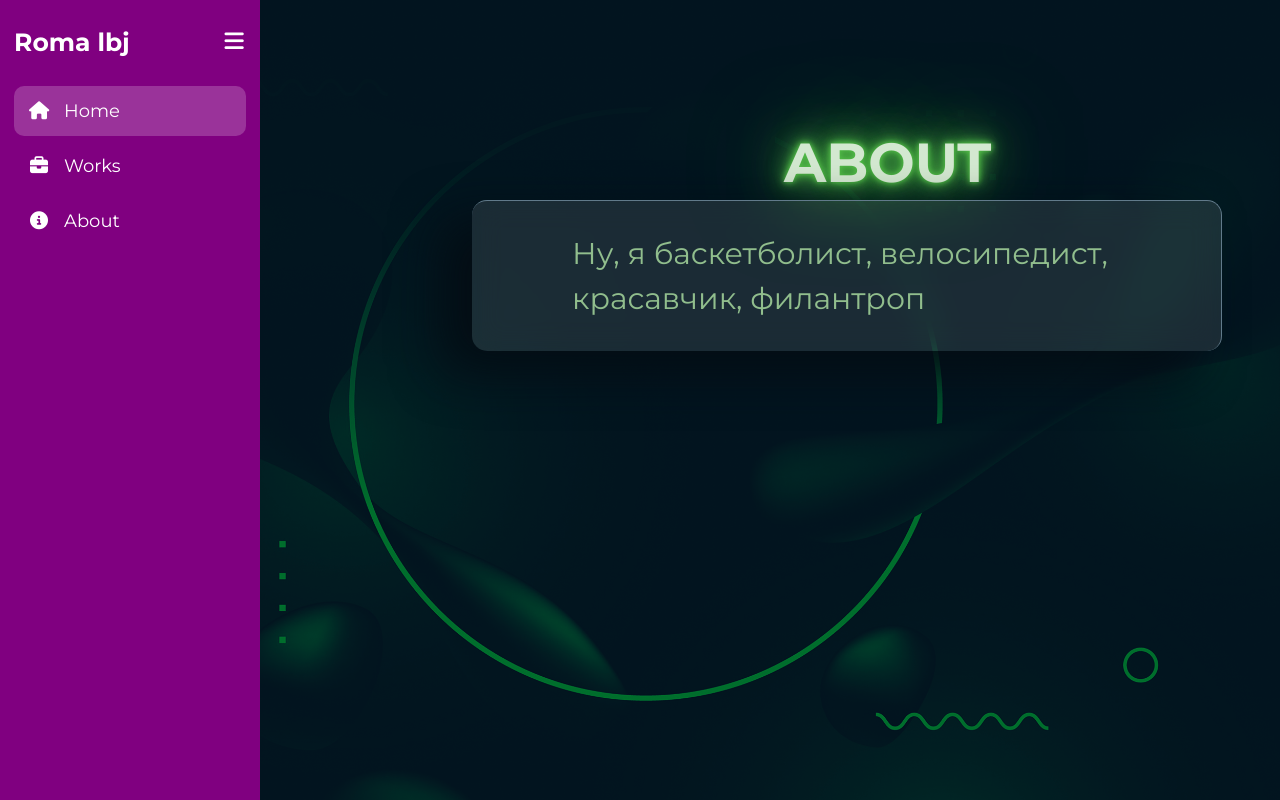
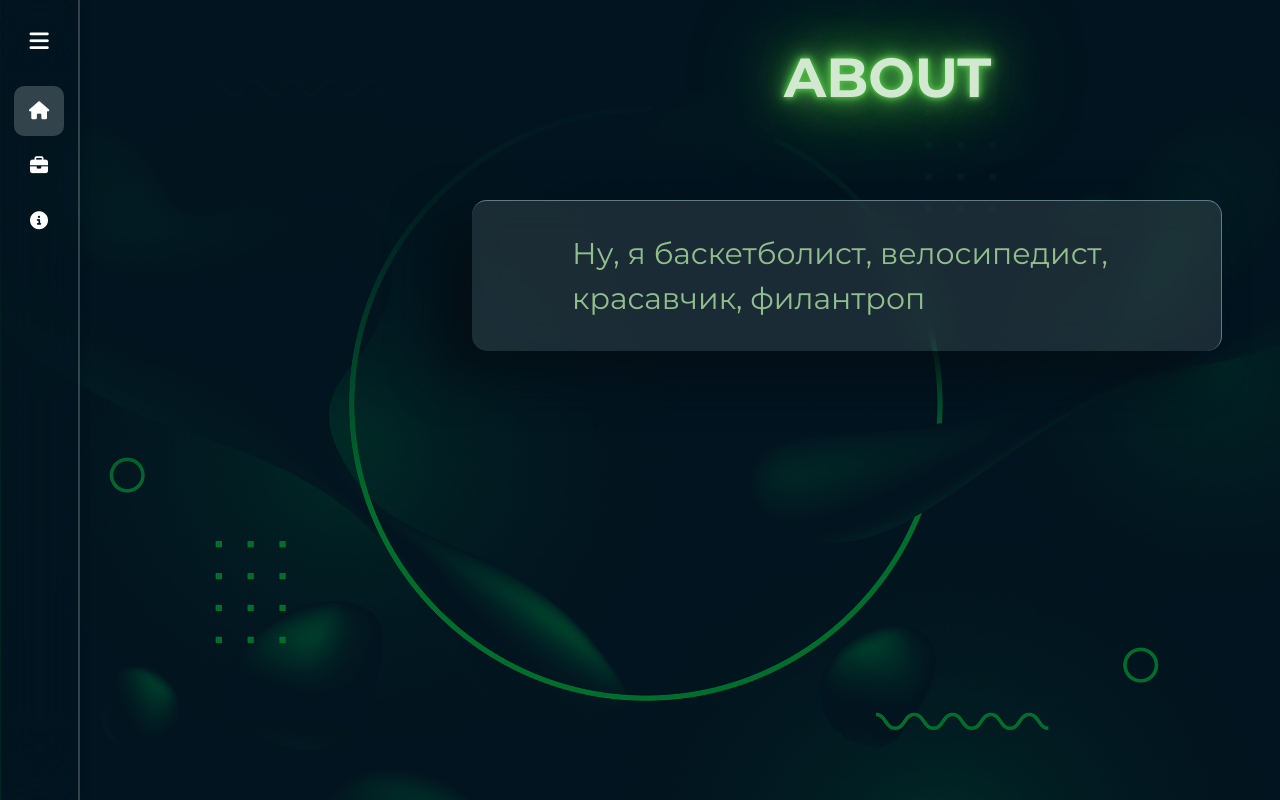
Before and after one commit to Romalbj/coolest_site, a Django app: template coolest_site/main/templates/main/about.html in a window 1280 px wide; the page is wider, and only the part inside the window is pictured. Run offline with Django 5.2, Linux system fonts and the light colour scheme; the template is opened without the code that fills it, so the values that code supplies are empty.

Commit message:
practically perfect new bar

```diff
--- a/coolest_site/main/static/main/css/main.css
+++ b/coolest_site/main/static/main/css/main.css
@@ -23,11 +23,20 @@
     position: fixed;
     top: 0;
     left: 0;
+    width: 80px;
+    height: 100%;
+    background: transparent;
+    backdrop-filter: blur(40px);
+    border-right: 2px solid rgba(255, 255, 255, .2);
+    box-shadow: 0 0 10px rgba(0, 0, 0, .2);
+    padding: 6px 14px;
+    transition: .5s;
+}
+
+.sidebar.active {
     width: 260px;
-    height: 100%;
-    background: purple;
-    padding: 6px 14px;
 }
+
 
 .sidebar .logo-menu {
     display: flex;
@@ -41,11 +50,19 @@
     font-size: 25px;
     color: white;
     pointer-events: none;
+    opacity: 0;
+    transition: .3s;
 }
+
+.sidebar.active .logo-menu .logo {
+    opacity: 1;
+    transition-delay: .2s;
+}
+
 
 .sidebar .logo-menu .toggle-btn {
     position: absolute;
-    left: 90%;
+    left: 50%;
     transform: translateX(-50%);
     width: 40px;
     height: 40px;
@@ -54,7 +71,12 @@
     text-align: center;
     line-height: 40px;
     cursor: pointer;
+    transition: .5s;
+}
 
+
+.sidebar.active .logo-menu .toggle-btn {
+    left: 90%;
 }
 
 
@@ -79,6 +101,7 @@
     color: white;
     text-decoration: none;
     border-radius: 10px;
+    white-space: nowrap;
     transition: .3s;
 
 }
@@ -95,9 +118,23 @@
     height: 50px;
     text-align: center;
     line-height: 50px;
+}
+
+.sidebar .link-name {
+    opacity: 0;
+    pointer-events: none;
+    transition: opacity .3s;
+}
+
+.sidebar.active .link-name {
+    opacity: 1;
+    pointer-events: auto;
+    transition-delay: calc(.1s * var(--i));
+}
 
 
-}
+
+
 
 main .contents .smth {
     width: 750px;
--- a/coolest_site/main/static/main/js/script.js
+++ b/coolest_site/main/static/main/js/script.js
@@ -1,6 +1,7 @@
-const sidebar = document.getElementById('.sidebar');
-const toggleBtn = document.getElementById('.toggle-btn');
+const sidebar = document.querySelector('.sidebar');
+const toggleBtn = document.querySelector('.toggle-btn');
+console.log('toggleBtn', toggleBtn);
 
 toggleBtn.addEventListener('click', () => {
-    sidebar.classlist.toggle('active');
+    sidebar.classList.toggle('active');
 });
--- a/coolest_site/main/templates/main/layout.html
+++ b/coolest_site/main/templates/main/layout.html
@@ -45,7 +45,7 @@
 
 </head>
 <body>
-<a href="{% url 'home' %}" style="text-decoration: none;"><img src="{% static 'main/img/logo2.png' %}" class="logo" alt="logo"></a>
+<!--<a href="{% url 'home' %}" style="text-decoration: none;"><img src="{% static 'main/img/logo2.png' %}" class="logo" alt="logo"></a>-->
 
     <nav class="sidebar">
         <div class="logo-menu">
@@ -57,19 +57,19 @@
                  <li class="list-item active">
                      <a href="{% url 'home' %}">
                          <i class="fa-solid fa-house"></i>
-                         <span class="link-name">Home</span>
+                         <span class="link-name" style="--i:1">Home</span>
                     </a>
                  </li>
                <li class="list-item">
                      <a href="{% url 'works' %}">
                          <i class="fa-solid fa-briefcase"></i>
-                         <span class="link-name">Works</span>
+                         <span class="link-name" style="--i:2">Works</span>
                     </a>
                  </li>
                <li class="list-item">
                      <a href="{% url 'about' %}">
                          <i class="fa-solid fa-circle-info"></i>
-                         <span class="link-name">About</span>
+                         <span class="link-name" style="--i:3">About</span>
                     </a>
                  </li>
             </ul>
```
